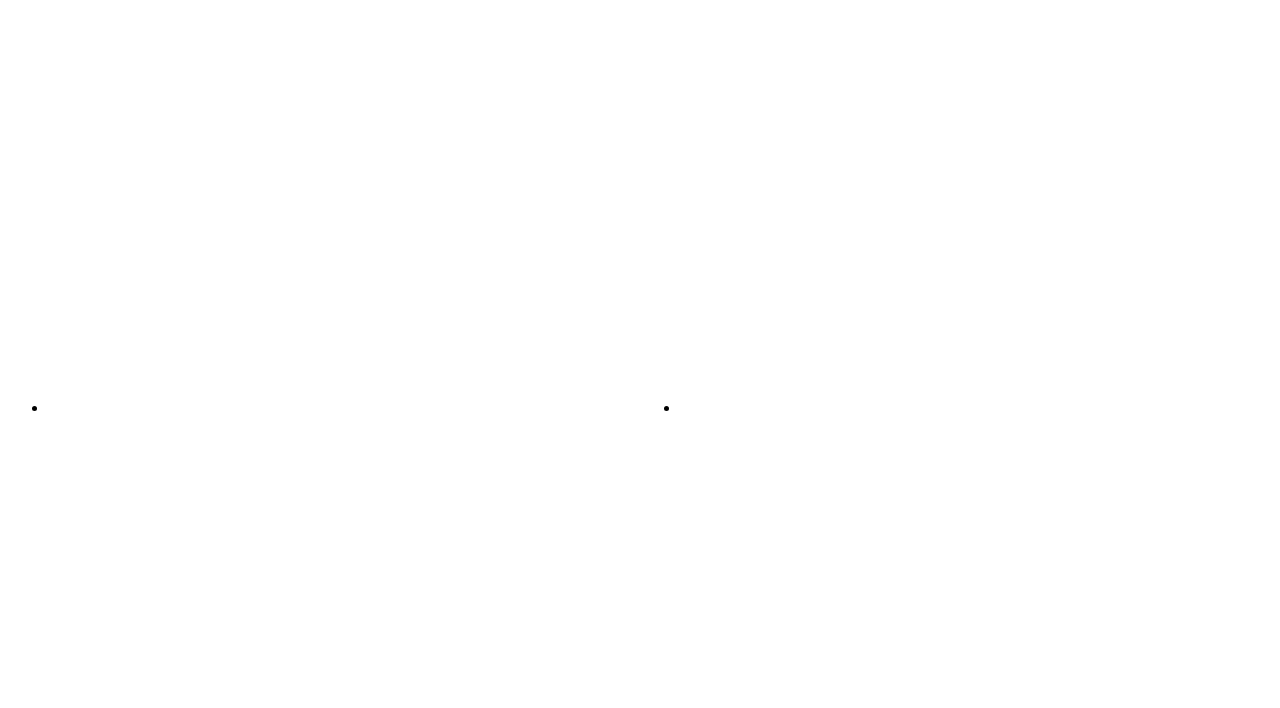
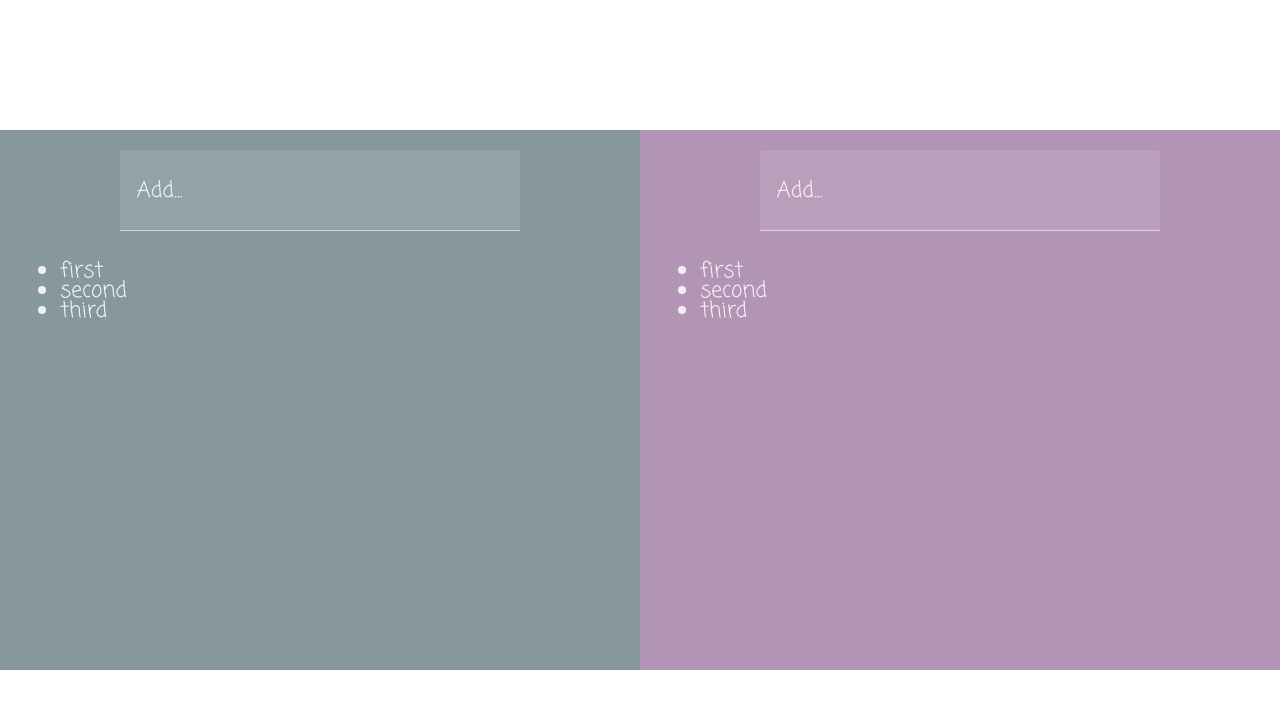
Before and after one commit to candasklc/wishlist, an Angular app: page / in a window 1280 px wide. Shown: the top 708 px of the page. Built offline with nearby package versions, Linux system fonts and the light colour scheme.

Commit message:
-Lists are added. -Inputs are added -And a little nit of styling

```diff
--- a/angular.json
+++ b/angular.json
@@ -28,6 +28,7 @@
               "src/assets"
             ],
             "styles": [
+              "./node_modules/@angular/material/prebuilt-themes/pink-bluegrey.css",
               "src/styles.scss"
             ],
             "scripts": []
@@ -91,6 +92,7 @@
               "src/assets"
             ],
             "styles": [
+              "./node_modules/@angular/material/prebuilt-themes/pink-bluegrey.css",
               "src/styles.scss"
             ],
             "scripts": []
--- a/src/app/app.module.ts
+++ b/src/app/app.module.ts
@@ -4,6 +4,8 @@
 import { AppRoutingModule } from './app-routing.module';
 import { AppComponent } from './app.component';
 import { ListViewComponent } from './components/list-view/list-view.component';
+import { BrowserAnimationsModule } from '@angular/platform-browser/animations';
+import { MatInputModule } from '@angular/material/input';
 
 @NgModule({
   declarations: [
@@ -12,7 +14,9 @@
   ],
   imports: [
     BrowserModule,
-    AppRoutingModule
+    AppRoutingModule,
+    BrowserAnimationsModule,
+    MatInputModule,
   ],
   providers: [],
   bootstrap: [AppComponent]
--- a/src/app/components/list-view/list-view.component.html
+++ b/src/app/components/list-view/list-view.component.html
@@ -1,12 +1,20 @@
 <div class="container">
-    <article class="list-container-one">
-        <ul class="list-one">
-            <li></li>
+    <article class="list-containers list-container-one">
+        <mat-form-field appearance="fill">
+            <mat-label>Add...</mat-label>
+            <input id="input-one" matInput>
+        </mat-form-field>
+        <ul class="lists" *ngFor="let x of wishListOfDashi">
+            <li>{{x}}</li>
         </ul>
     </article>
-    <article class="list-container-two">
-        <ul class="list-two">
-            <li></li>
+    <article class="list-containers list-container-two">
+        <mat-form-field appearance="fill">
+            <mat-label>Add...</mat-label>
+            <input id="input-two" matInput>
+        </mat-form-field>
+        <ul class="lists" *ngFor="let x of wishListOfDjuli">
+            <li>{{x}}</li>
         </ul>
     </article>
 </div>
--- a/src/app/components/list-view/list-view.component.scss
+++ b/src/app/components/list-view/list-view.component.scss
@@ -1,13 +1,28 @@
+
 .container{
     display: flex;
     justify-content: center;
     align-items: center;
     width: 100%;
     height: 100vh;
+    .input-background{
+        background-color: rgb(235, 235, 235);
+    }
+    .list-containers{
+        display: flex;
+        flex-direction: column;
+        width: 100%;
+        min-height: 500px;
+        padding: 20px;
+    }
+    mat-form-field{
+        align-self: center;
+        width: 400px;
+    }
     .list-container-one{
-        width: 100%;
+        background-color: rgba(69, 94, 104, 0.644);
+        }
+    .list-container-two{
+        background-color: rgba(135, 89, 139, 0.644);
+        }
     }
-    .list-container-two{
-        width: 100%;
-    }
-}
--- a/src/app/components/list-view/list-view.component.ts
+++ b/src/app/components/list-view/list-view.component.ts
@@ -1,4 +1,5 @@
 import { Component, OnInit } from '@angular/core';
+
 
 @Component({
   selector: 'app-list-view',
@@ -6,10 +7,12 @@
   styleUrls: ['./list-view.component.scss']
 })
 export class ListViewComponent implements OnInit {
+  wishListOfDashi = ['first','second','third']
+  wishListOfDjuli = ['first','second','third']
+
 
   constructor() { }
 
   ngOnInit(): void {
   }
-
 }
--- a/src/index.html
+++ b/src/index.html
@@ -6,8 +6,11 @@
   <base href="/">
   <meta name="viewport" content="width=device-width, initial-scale=1">
   <link rel="icon" type="image/x-icon" href="favicon.ico">
+  <link rel="preconnect" href="https://fonts.gstatic.com">
+  <link href="https://fonts.googleapis.com/css2?family=Roboto:wght@300;400;500&display=swap" rel="stylesheet">
+  <link href="https://fonts.googleapis.com/icon?family=Material+Icons" rel="stylesheet">
 </head>
-<body>
+<body class="mat-typography">
   <app-root></app-root>
 </body>
 </html>
--- a/src/styles.scss
+++ b/src/styles.scss
@@ -1 +1,11 @@
 /* You can add global styles to this file, and also import other style files */
+@import url('https://fonts.googleapis.com/css2?family=Coming+Soon&display=swap');
+
+*{
+    margin: 0;
+    font-family: 'Coming Soon', cursive;
+    font-size: 22px;
+    color: rgb(241, 241, 241);
+}
+
+html, body { height: 100%; }
```
Also changed, not shown: package.json (+5 -3 lines), 1 other file (tests, documents, lock files or other folders).
